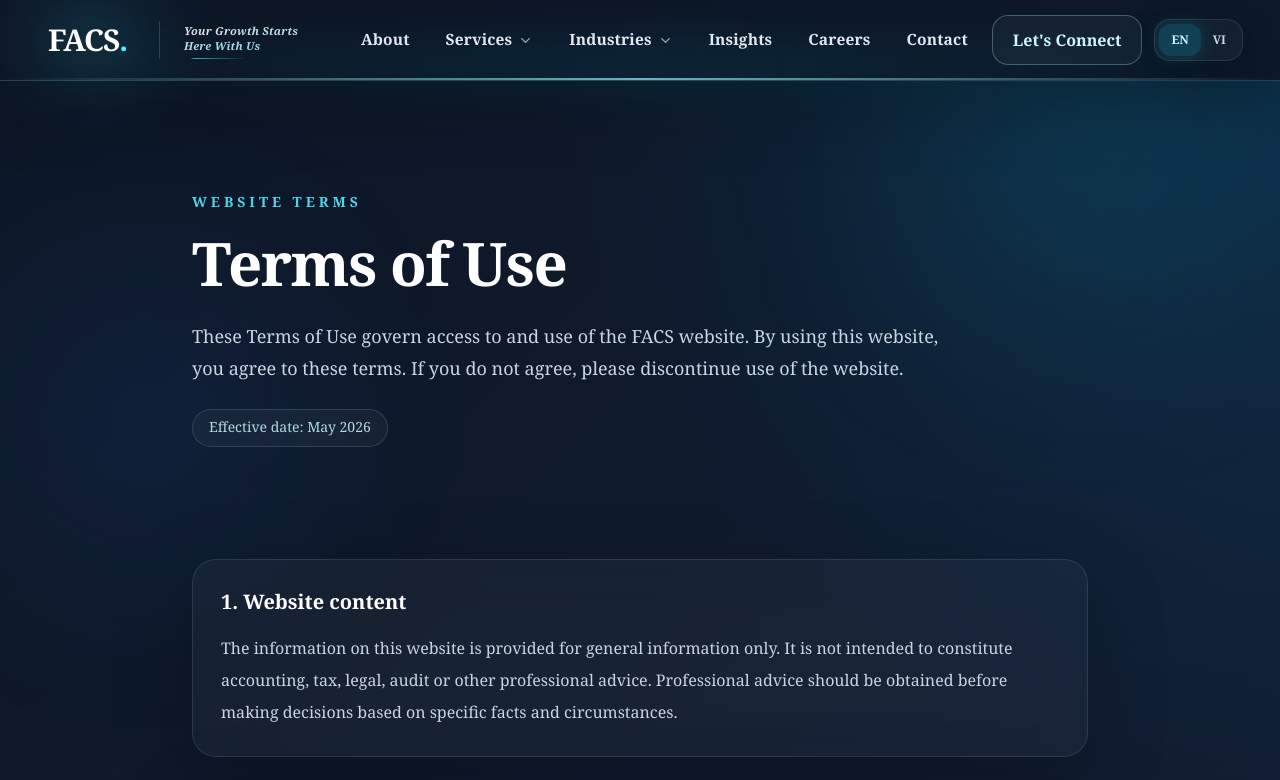
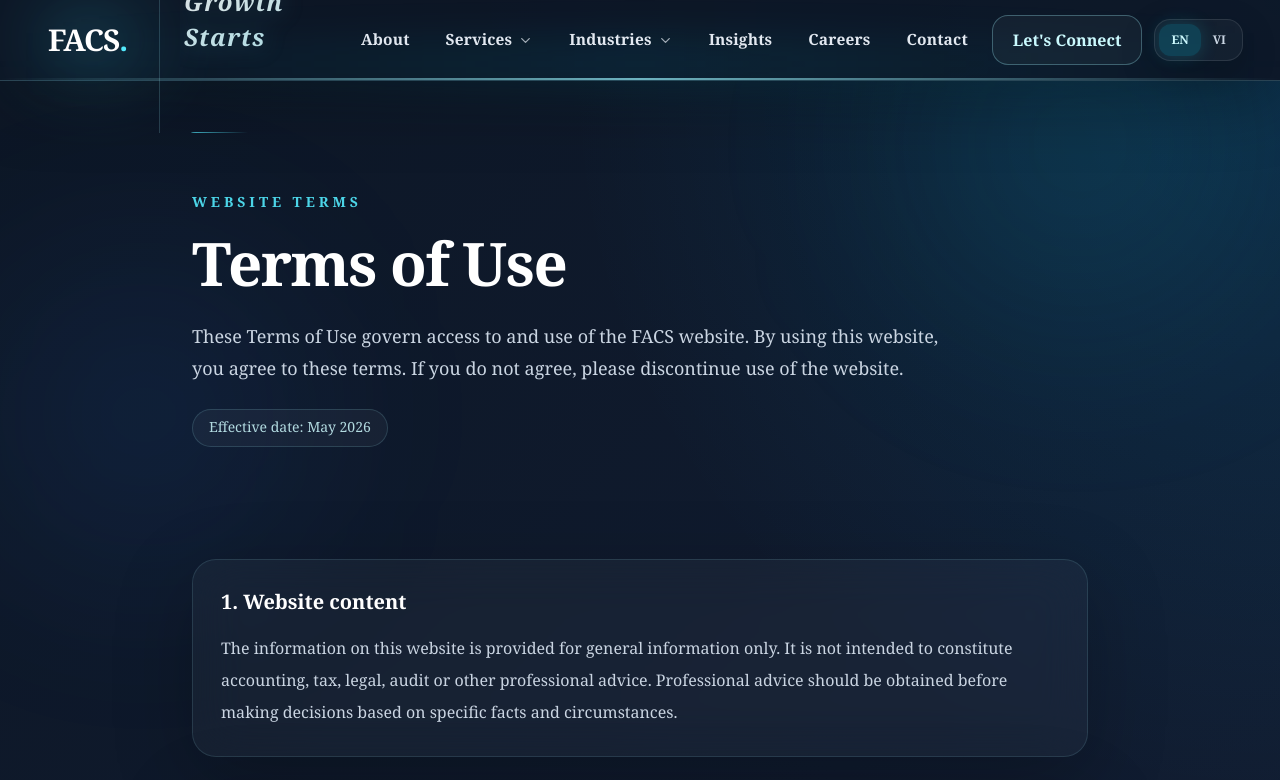
Before and after one commit to Laurent310597/FACS-production-website, a React (Vite) app: page /terms in a window 1280 px wide. Shown: the top 780 px of the page. Built offline with nearby package versions, Linux system fonts and the light colour scheme.

Commit message:
Upsize slogan text

```diff
--- a/src/components/Navbar.jsx
+++ b/src/components/Navbar.jsx
@@ -73,10 +73,10 @@ export default function Navbar() {
               transition={{ duration: 0.65, delay: 0.2, ease: "easeOut" }}
               className="relative overflow-hidden rounded-2xl px-1 py-1"
             >
-              <div className="text-[11px] font-bold italic leading-[1.35] tracking-[0.02em] text-cyan-50/90">
+              <div className="text-[18px] md:text-[24px] font-semibold italic leading-[1.45] tracking-[0.04em] text-cyan-50/95 drop-shadow-[0_0_12px_rgba(103,232,249,0.25)]">
                 <span className="bg-gradient-to-r from-white via-cyan-200 to-slate-300 bg-[length:220%_100%] bg-clip-text text-transparent animate-[facsSloganShine_5.5s_ease-in-out_infinite]">
                   Your Growth Starts
-                  <br />Here With Us
+                  <span className="block mt-1">Here With Us</span>
                 </span>
               </div>
               <span className="absolute bottom-0 left-1 h-px w-16 bg-gradient-to-r from-cyan-300/80 to-transparent" />
```
